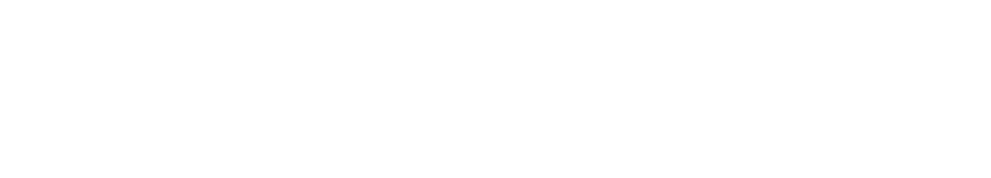
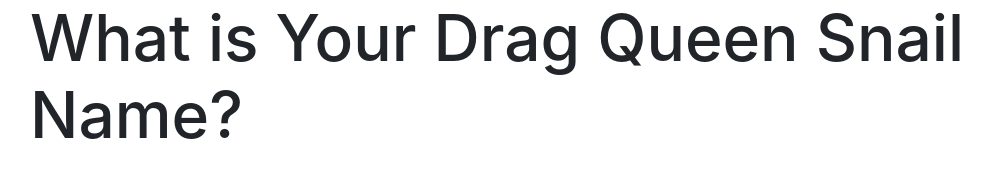
Before and after one commit to madelinewong/hack-n-cheese, a plain HTML site: page index.html in a window 1280 px wide. Shown: the whole page, without its empty margins (55-1046 px from the left). Drawn offline with nearby package versions, Linux system fonts and the light colour scheme.

Commit message:
created stylesheet and added appropriate header size for our name generator.

```diff
--- a/index.html
+++ b/index.html
@@ -8,8 +8,14 @@
             <link rel="stylesheet" href="https://maxcdn.bootstrapcdn.com/bootstrap/4.0.0/css/bootstrap.min.css"
             integrity="sha384-Gn5384xqQ1aoWXA+058RXPxPg6fy4IWvTNh0E263XmFcJlSAwiGgFAW/dAiS6JXm"
             crossorigin="anonymous">
+            <link rel="stylesheet" href="styles.css">
         </head>
-        <body>
-
-        </body>
+    <body class='container'>
+      <header class='row'>
+          <div class='col-md-12'>
+              <h1 class='title-text'>What is Your Drag Queen Snail Name?</h1>
+          </div>
+      </header>
+          <main></main>
+    </body>
 </html>
--- /dev/null
+++ b/styles.css
@@ -0,0 +1,3 @@
+.title-text {
+    font-size: 4rem;
+}
```
